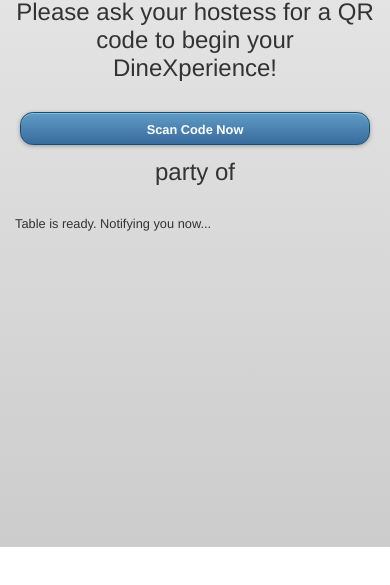
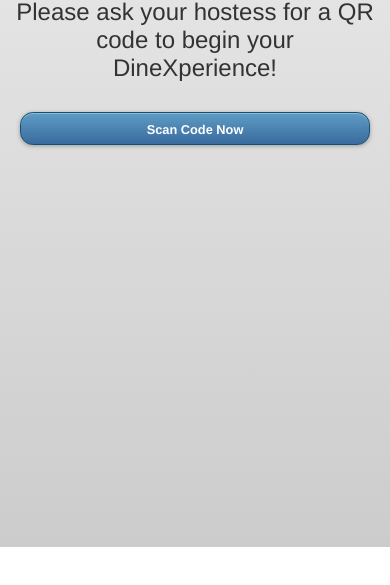
Before and after one commit to gblayenet/BYODPhoneGap, a plain HTML site: page index.html in a window 390 px wide. Shown: the part 53-638 px from the top of the page. Drawn offline with Linux system fonts and the light colour scheme; some packages are replaced by stand-ins of ours.

Commit message:
updated hidden div

```diff
--- a/index.html
+++ b/index.html
@@ -96,7 +96,7 @@
 
 				<p><span id="scan-result"></span>
 			</div>
-			<div id="notifyPanel">
+			<div id="notifyPanel" style="visibility: hidden;">
 				<center><div style="font-size: 24px; margin-bottom: 30px;">
 					<span name="partyName"></span> party of <span name="partySize"></span>
 				</div></center>
```
